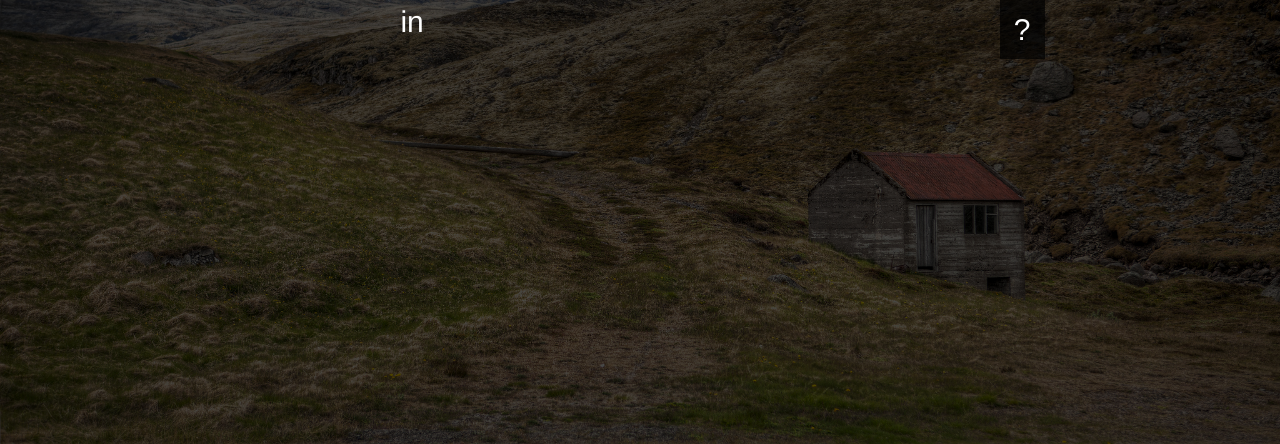
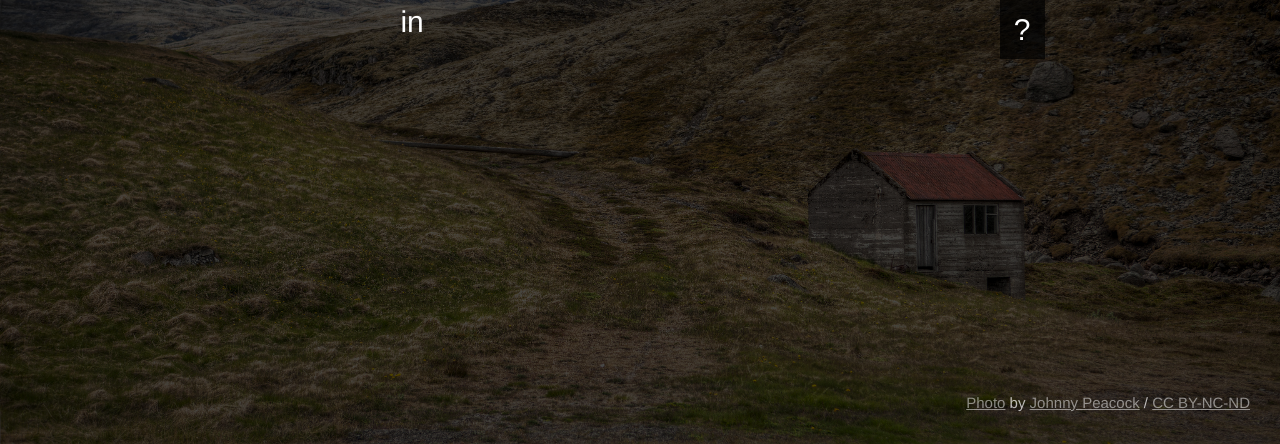
Before and after one commit to danielnitsche/caniworkremotely, a PHP site: page / in a window 1280 px wide. Shown: the part 356-800 px from the top of the page. Run offline with PHP 8.4, Linux system fonts and the light colour scheme.

Commit message:
Added photo credit

```diff
--- a/index.html
+++ b/index.html
@@ -4,6 +4,7 @@
 <!-- https://github.com/danielnitsche/caniworkremotely -->
 <meta charset="utf-8" />
 <meta name="viewport" content="width=device-width, initial-scale=1">
+<title>Can I Work Remotely?</title>
 <style>
 
 /* GLOBALS */
@@ -164,6 +165,18 @@ body {
 		min-width: 1.5em;
 	}
 
+	.photo-credit {
+		bottom: 1rem;
+		display: block;
+		position: absolute;
+		right: 1rem;
+	}
+
+	.photo-credit, .photo-credit a {
+		opacity: .7;
+		font-size: .5rem;
+	}
+
 .answer {
 	-webkit-box-flex: 0;
 	-webkit-flex: 0 0 auto;
@@ -201,6 +214,10 @@ body {
 	-ms-flex: 1 0 auto;
 	flex: 1 0 auto;
 	text-indent: 0;
+}
+
+.answering .photo-credit {
+	display: none;
 }
 
 /* SIZE SPECIFIC */
@@ -253,6 +270,8 @@ body {
 
 <p class="info"></p>
 
+<p class="photo-credit"><a href="https://secure.flickr.com/photos/traverseearth/7587035372/">Photo</a> by <a href="https://secure.flickr.com/photos/traverseearth/">Johnny Peacock</a> / <a href="https://creativecommons.org/licenses/by-nc-nd/2.0/">CC BY-NC-ND</a></p>
+
 <script src="scripts/jquery.min.js"></script>
 <script src="scripts/overlap.js"></script>
 <script src="scripts/main.js"></script>
```
Also changed, not shown: styles/styles.css (+16 -0 lines).
